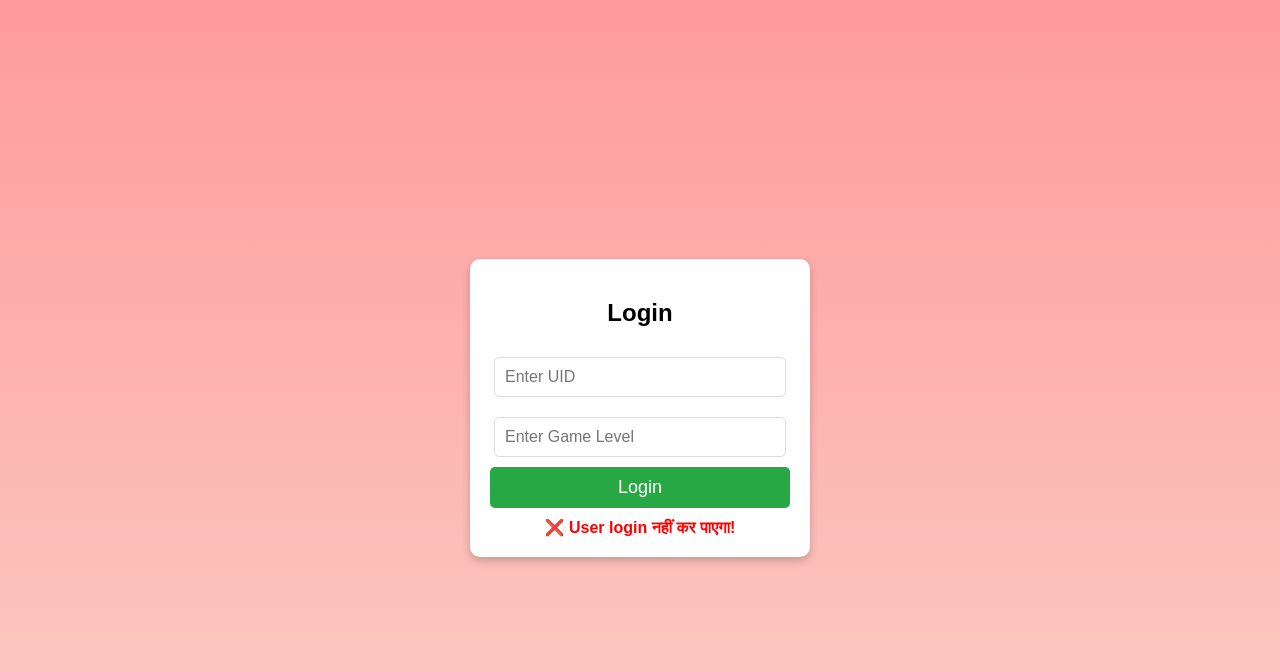
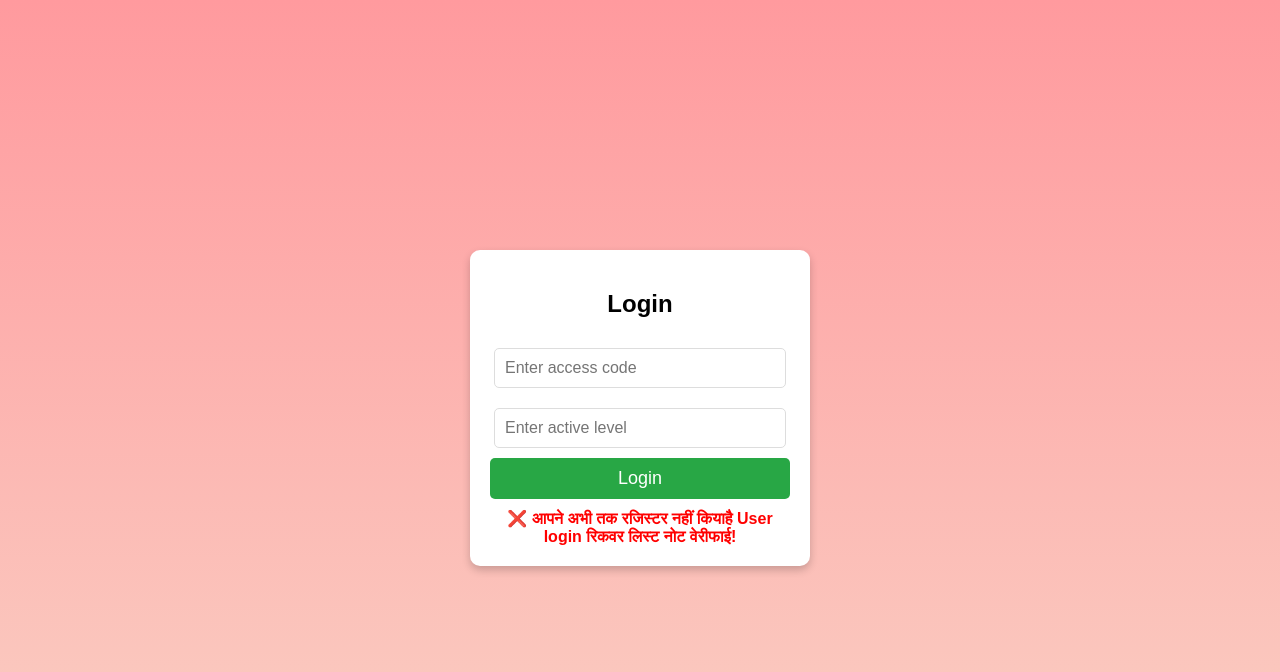
Before and after one commit to 9DD1-14E8/Mnbvcxzmnbvcxz, a plain HTML site: page index.html in a window 1280 px wide. Both pictures are taken after a click on the button "Login". Drawn offline with Linux system fonts and the light colour scheme.

Commit message:
Add files via upload

```diff
--- a/index.html
+++ b/index.html
@@ -61,8 +61,8 @@
 
     <div class="login-box">
         <h2>Login</h2>
-        <input type="text" id="uid" placeholder="Enter UID">
-        <input type="password" id="password" placeholder="Enter Game Level">
+        <input type="text" id="uid" placeholder="Enter access code">
+        <input type="password" id="password" placeholder="Enter active level">
         <button onclick="checkLogin()">Login</button>
         <div class="message" id="message"></div>
     </div>
@@ -91,7 +91,7 @@
                 }, 2000);
             } else {
                 message.style.color = "red";
-                message.innerText = "❌ User login नहीं कर पाएगा!";
+                message.innerText = "❌ आपने अभी तक रजिस्टर नहीं कियाहै User login रिकवर लिस्ट नोट वेरीफाई!";
             }
         }
     </script>
```
